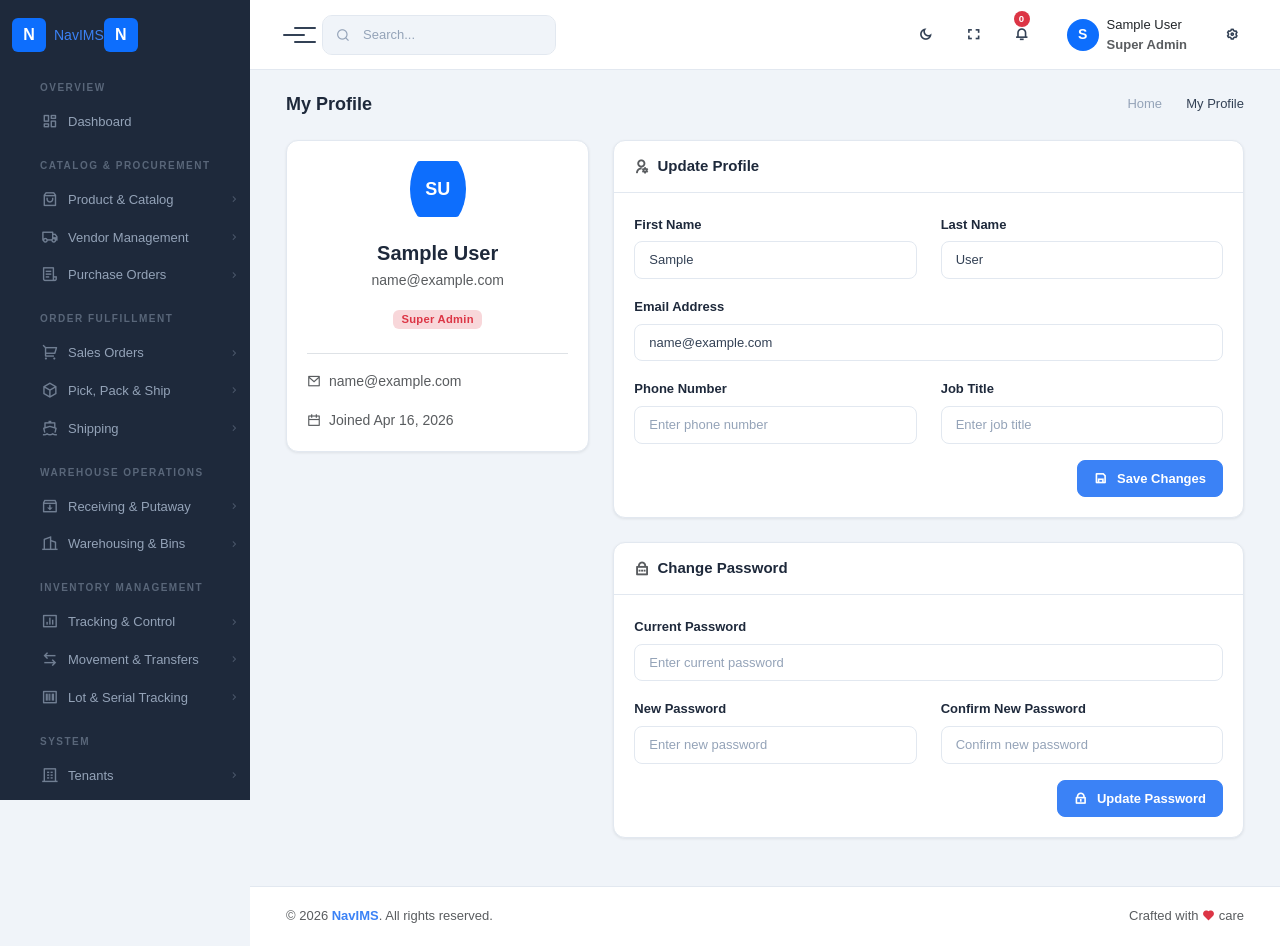
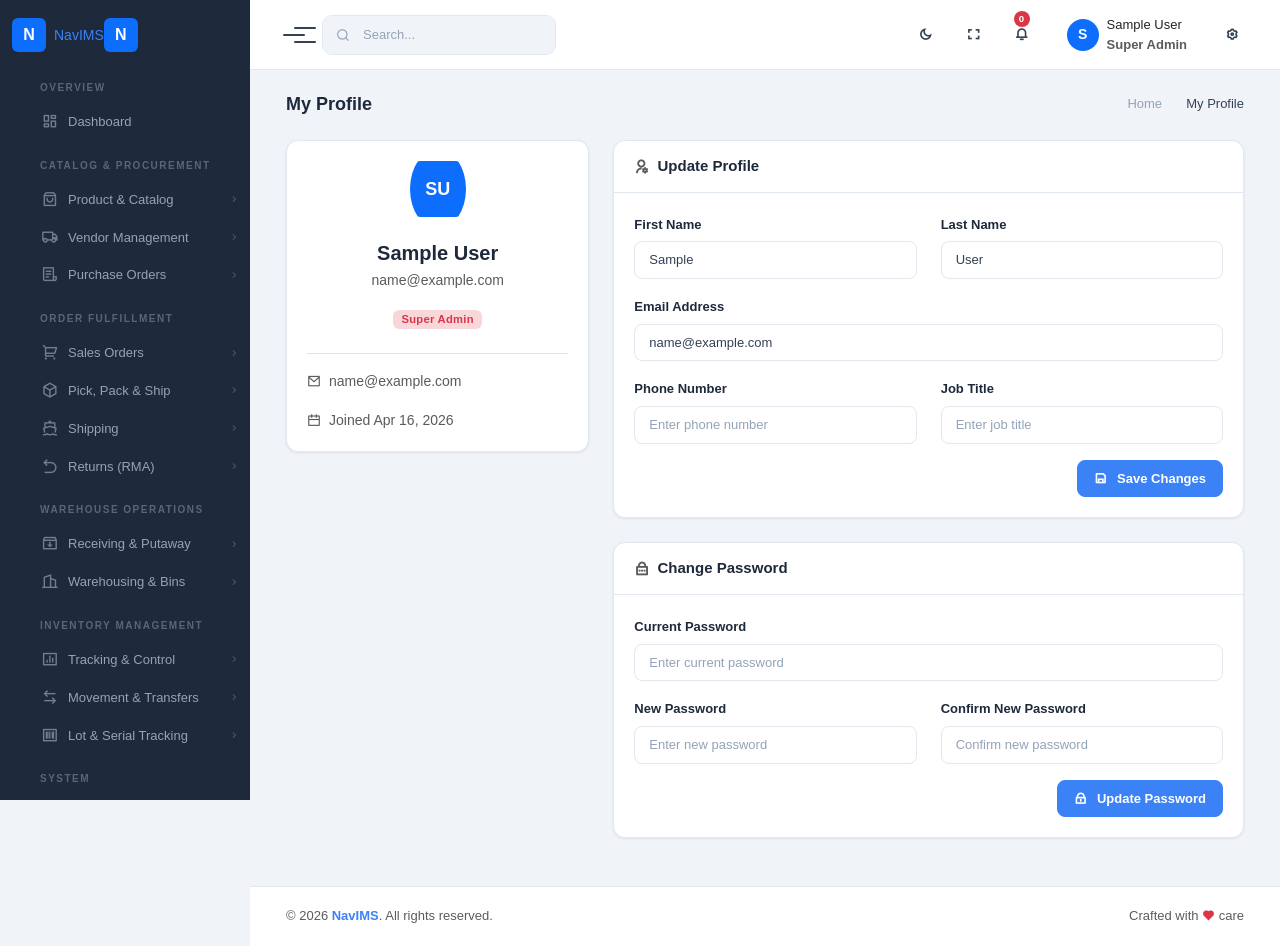
Before and after one commit to mnavaid925/NavIMS, a Django app: page /accounts/profile/ in a window 1280 px wide. Run offline with Django 4.2, Linux system fonts and the light colour scheme; the visitor is signed in with stand-in values (Sample User, id 1); some libraries are stand-ins or nearby versions.

Commit message:
Add Returns (RMA) section to sidebar navigation

```diff
--- a/templates/partials/sidebar.html
+++ b/templates/partials/sidebar.html
@@ -181,6 +181,37 @@
                     <li class="nav-item">
                         <a class="menu-link" href="{% url 'orders:shippingrate_list' %}">
                             <span class="menu-text">Shipping Rates</span>
+                        </a>
+                    </li>
+                </ul>
+            </li>
+
+            <!-- Module 11: Returns Management (RMA) -->
+            <li class="nav-item has-submenu">
+                <a class="menu-link" href="javascript:void(0);" data-toggle="submenu">
+                    <i class="ri-arrow-go-back-line"></i>
+                    <span class="menu-text">Returns (RMA)</span>
+                    <i class="ri-arrow-right-s-line menu-arrow"></i>
+                </a>
+                <ul class="sub-menu">
+                    <li class="nav-item">
+                        <a class="menu-link" href="{% url 'returns:rma_list' %}">
+                            <span class="menu-text">Return Authorizations</span>
+                        </a>
+                    </li>
+                    <li class="nav-item">
+                        <a class="menu-link" href="{% url 'returns:inspection_list' %}">
+                            <span class="menu-text">Return Inspections</span>
+                        </a>
+                    </li>
+                    <li class="nav-item">
+                        <a class="menu-link" href="{% url 'returns:disposition_list' %}">
+                            <span class="menu-text">Disposition Routing</span>
+                        </a>
+                    </li>
+                    <li class="nav-item">
+                        <a class="menu-link" href="{% url 'returns:refund_list' %}">
+                            <span class="menu-text">Refunds & Credits</span>
                         </a>
                     </li>
                 </ul>
```
